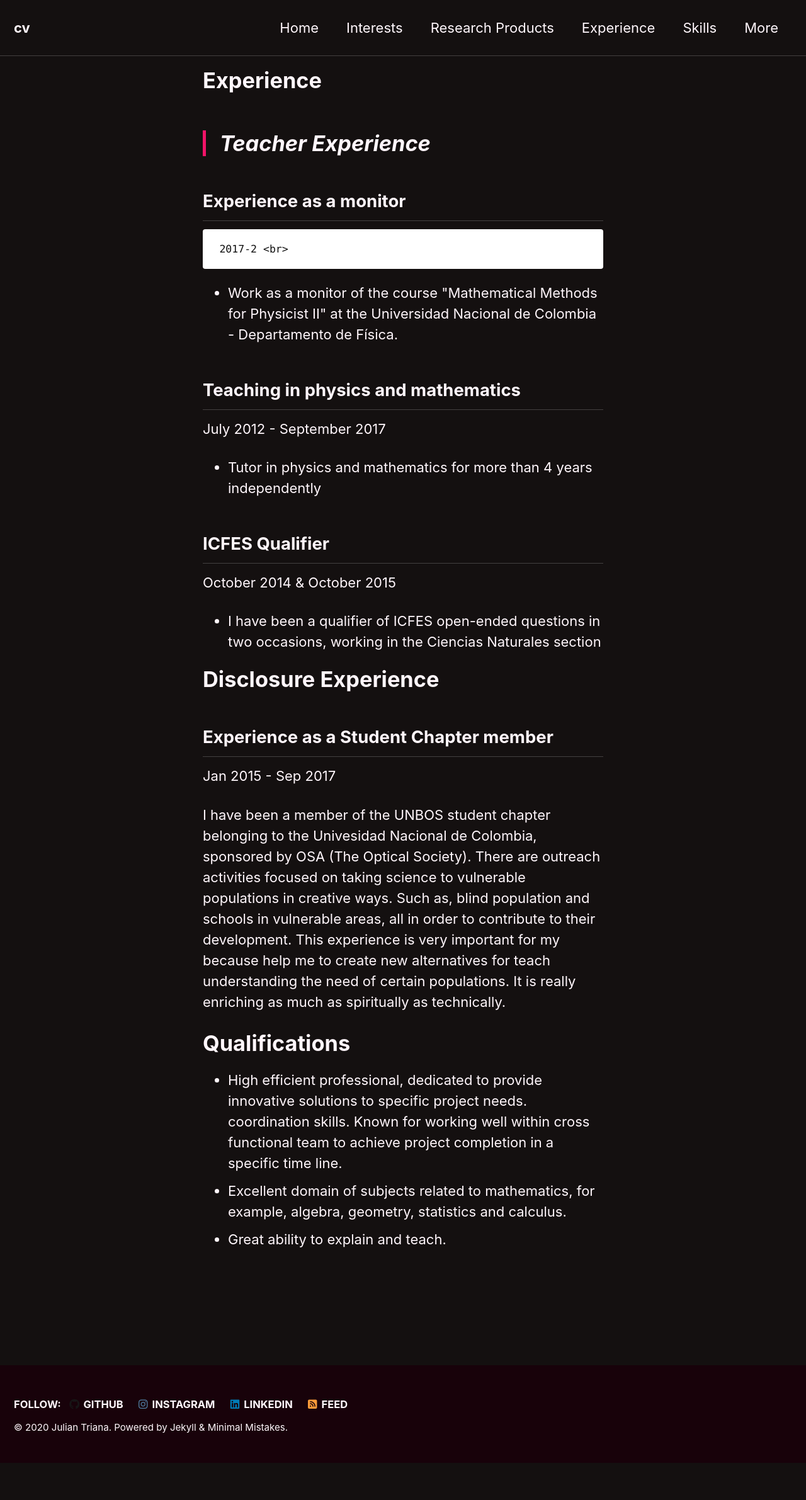
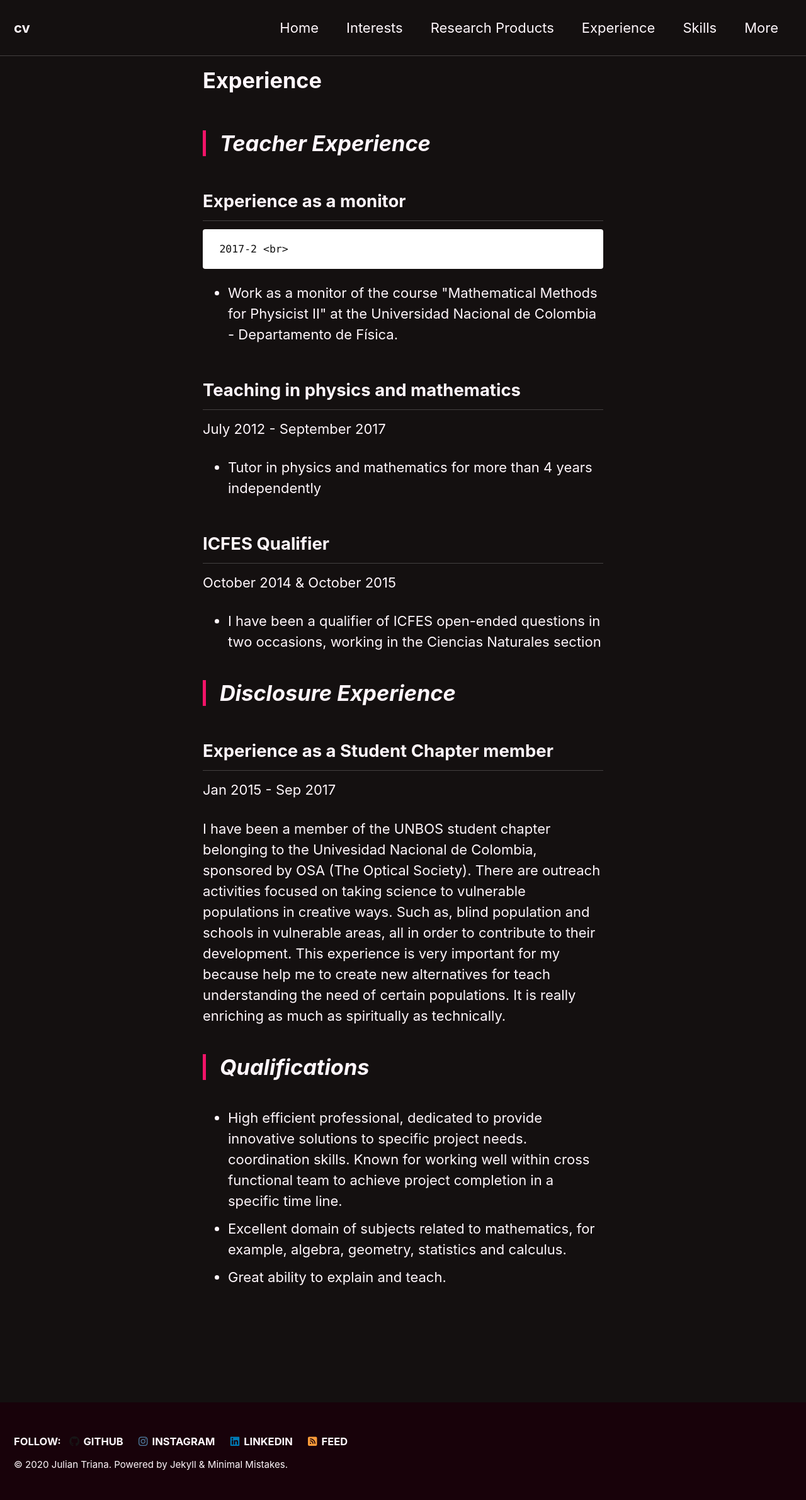
Before and after one commit to vcobop/cv, a Jekyll site: the page built from Experience.md, in a window 1280 px wide. Shown: the whole page at 63% size. Built offline with Jekyll 4.4.1, drawn with Linux system fonts in a browser that asks for light colours; cached includes are drawn as plain includes; nearby versions of some CDN libraries; before the commit the page ends 2323 px from its top, so only the background shows below that.

```diff
--- a/Experience.md
+++ b/Experience.md
@@ -21,12 +21,12 @@ layout: single
 </ul>
 
 
-<h1>Disclosure Experience</h1>
+><h1>Disclosure Experience</h1>
 <h2>Experience as a Student Chapter member</h2>   Jan 2015 - Sep 2017<br>
 
 I have been a member of the UNBOS student chapter belonging to the Univesidad Nacional de Colombia, sponsored by OSA (The Optical Society). There are outreach activities focused on taking science to vulnerable populations in creative ways. Such as, blind population and schools in vulnerable areas, all in order to contribute to their development. This experience is very important for my because help me to create new alternatives for teach understanding the need of certain populations. It is really enriching as much as spiritually as technically.
 
-<h1>Qualifications</h1>
+><h1>Qualifications</h1>
 
 <ul>
 <li> High efficient professional, dedicated to provide innovative solutions to specific project needs. coordination skills. Known for working well  within cross functional team to achieve project completion in a specific time line.</li>
```
